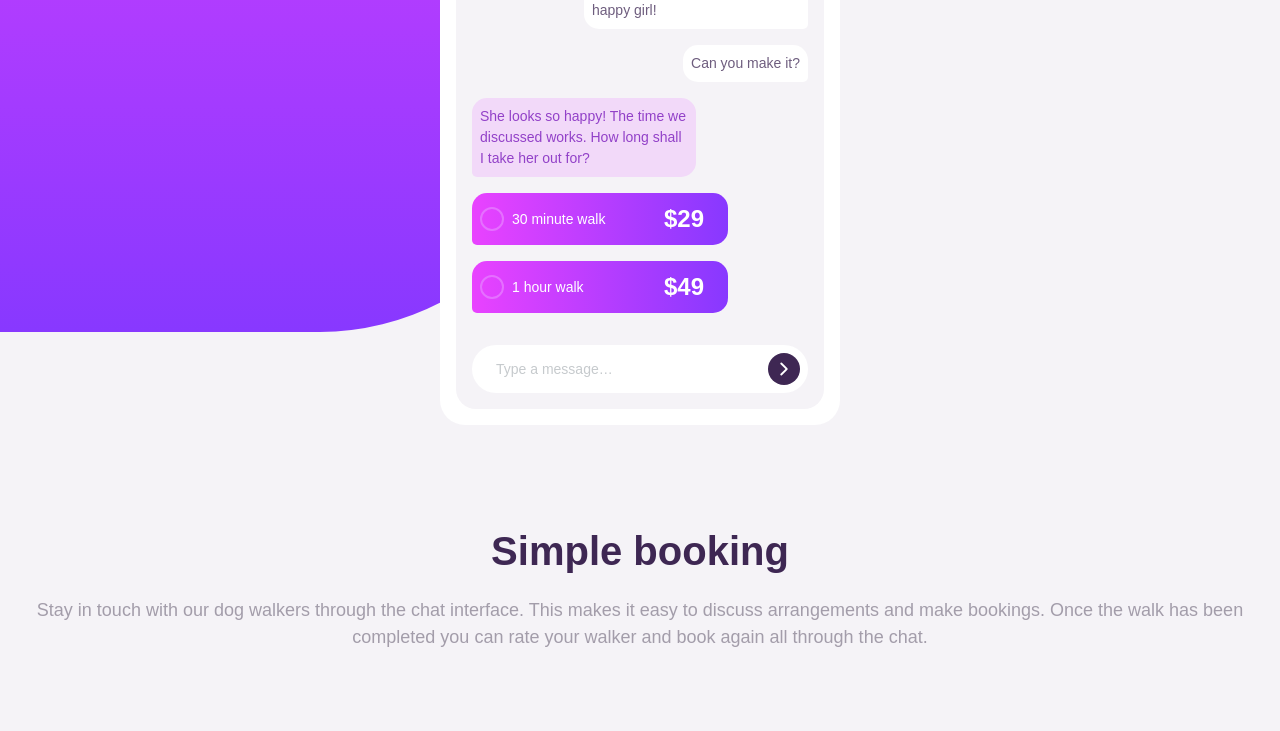
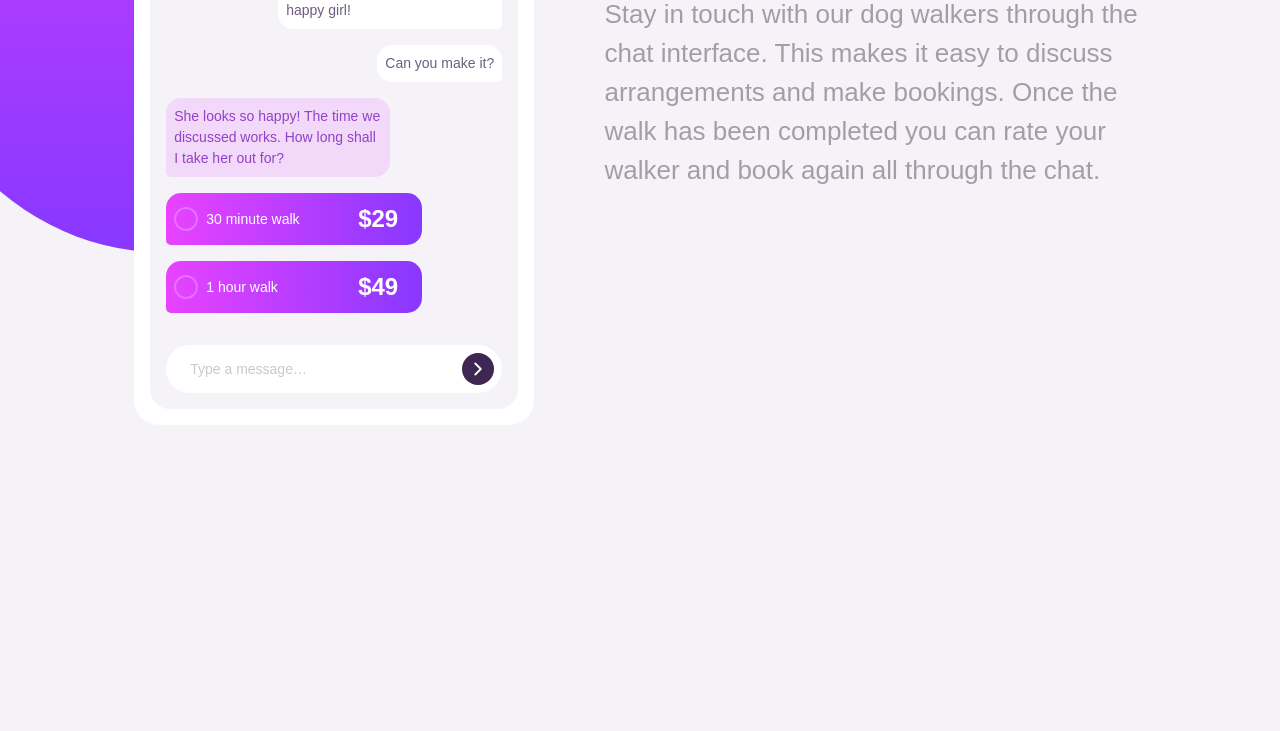
Before and after one commit to ccccchriz/chat-app-css-illustration-master, a plain HTML site: page index.html in a window 1280 px wide. Shown: the part 468-1199 px from the top of the page. After the commit the page ends 973 px from the top, so only its background shows below. Drawn offline with Linux system fonts and the light colour scheme.

Commit message:
desktop design

```diff
--- a/index.html
+++ b/index.html
@@ -17,7 +17,7 @@
   </head>
   <body>
     <main>
-      <section class="phone-container">
+      <section class="container">
         <div class="phone">
           <div class="phone__header">
             <div class="phone__notch"></div>
@@ -87,14 +87,15 @@
           </div>
         </div>
 
-        <h2>Simple booking</h2>
-
-        <p>
-          Stay in touch with our dog walkers through the chat interface. This
-          makes it easy to discuss arrangements and make bookings. Once the walk
-          has been completed you can rate your walker and book again all through
-          the chat.
-        </p>
+        <div class="info">
+          <h2>Simple booking</h2>
+          <p>
+            Stay in touch with our dog walkers through the chat interface. This
+            makes it easy to discuss arrangements and make bookings. Once the
+            walk has been completed you can rate your walker and book again all
+            through the chat.
+          </p>
+        </div>
       </section>
     </main>
   </body>
--- a/style.css
+++ b/style.css
@@ -89,12 +89,18 @@ h6 {
 }
 
 body {
-  min-height: 100vh;
-  min-height: 100dvh;
   font-family: var(--ff-base);
   font-weight: var(--fw-regular);
   font-size: 1rem;
   background-color: hsl(var(--clr-neutral-200));
+}
+
+main {
+  min-height: 100vh;
+  min-height: 100dvh;
+  display: flex;
+  justify-content: center;
+  align-items: center;
 }
 
 body::before {
@@ -110,7 +116,8 @@ body::before {
   border-radius: 0 0 50% 0;
 }
 
-.phone-container {
+.container {
+  height: 100%;
   display: grid;
   place-items: center;
   gap: 1rem;
@@ -301,17 +308,45 @@ body::before {
   margin-right: 1rem;
 }
 
-.phone-container > h2 {
-  padding-top: 5rem;
+.info {
+  margin-top: 4rem;
+  text-align: center;
+}
+
+.info > h2 {
   font-size: 2.5rem;
   color: hsl(var(--clr-text-dark-desaturated-violet));
   margin: 0 1rem;
-  text-align: center;
 }
 
-.phone-container > p {
+.info > p {
   color: hsl(var(--clr-text-dark-violet));
-  text-align: center;
   font-size: 1.125rem;
   margin: 0 1rem;
 }
+
+@media (min-width: 75rem) {
+  .container {
+    max-width: 70rem;
+    grid-template-columns: 4fr 5fr;
+  }
+
+  .info {
+    text-align: left;
+  }
+
+  body::before {
+    height: 90%;
+    width: 45%;
+    margin-left: -10%;
+    border-radius: 0 0 50% 50%;
+  }
+
+  .info > h2 {
+    font-size: 3.5rem;
+  }
+
+  .info > p {
+    font-size: 1.625rem;
+  }
+}
```
